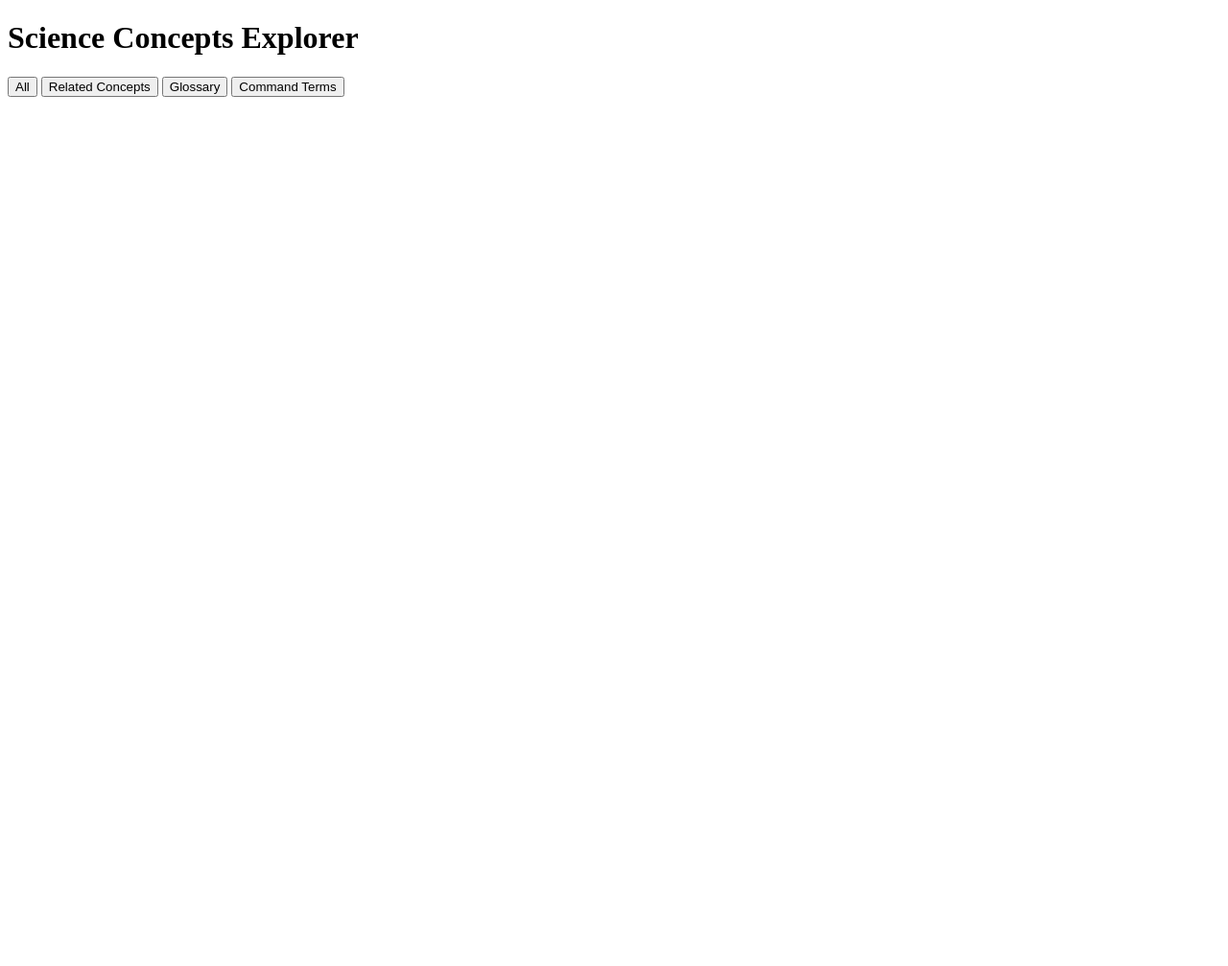
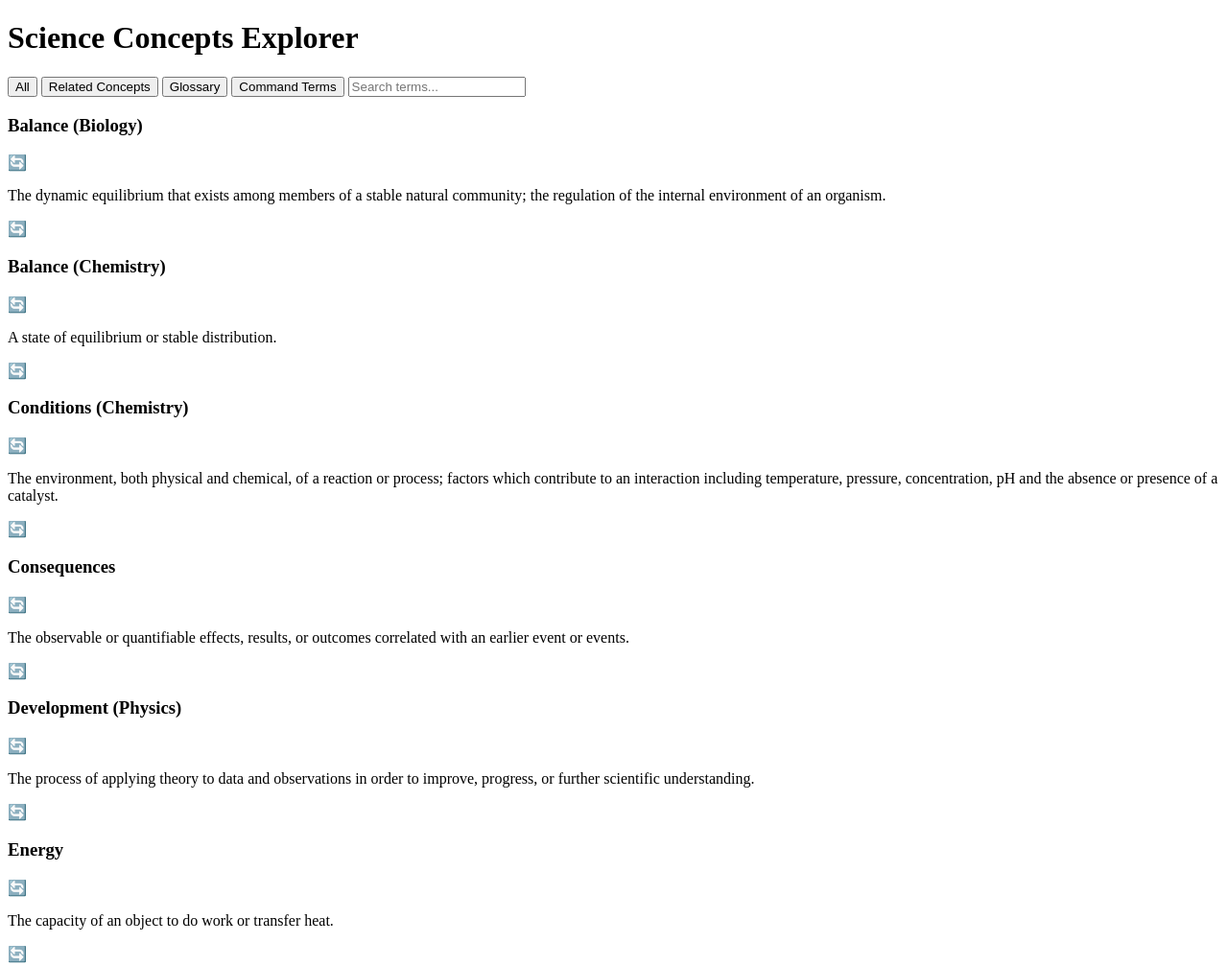
Before and after one commit to robmccrae1/mypsciencev1, a plain HTML site: page index.html in a window 1280 px wide. Shown: the top 1007 px of the page at 96% size. Before the commit the page ends 800 px from the top, so only its background shows below. Drawn offline with Linux system fonts and the light colour scheme.

Commit message:
Update index.html

```diff
--- a/index.html
+++ b/index.html
@@ -5,6 +5,8 @@
     <meta name="viewport" content="width=device-width, initial-scale=1.0">
     <title>Science Concepts Explorer</title>
     <link href="https://fonts.googleapis.com/css2?family=Roboto:wght@300;400;500;700&display=swap" rel="stylesheet">
+    <link href = "style.css" rel = "stylesheet">
+    <script src="script.js"></script>
 </head>
 <body>
     <div class="container">
```
